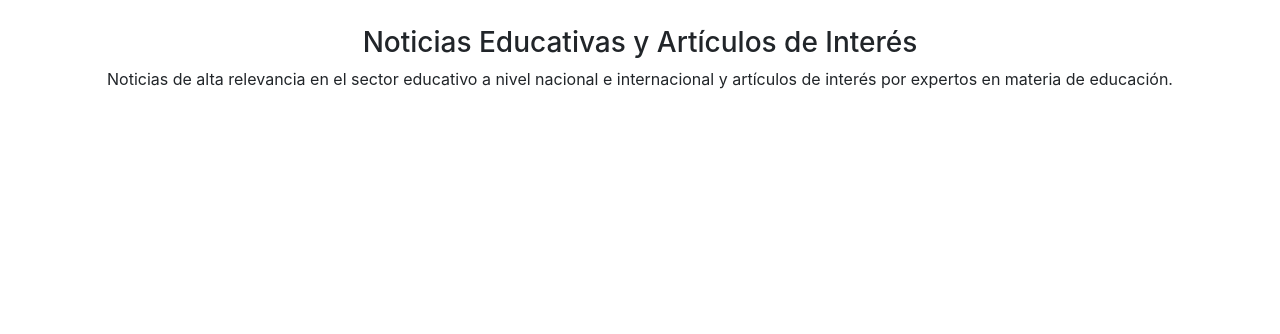
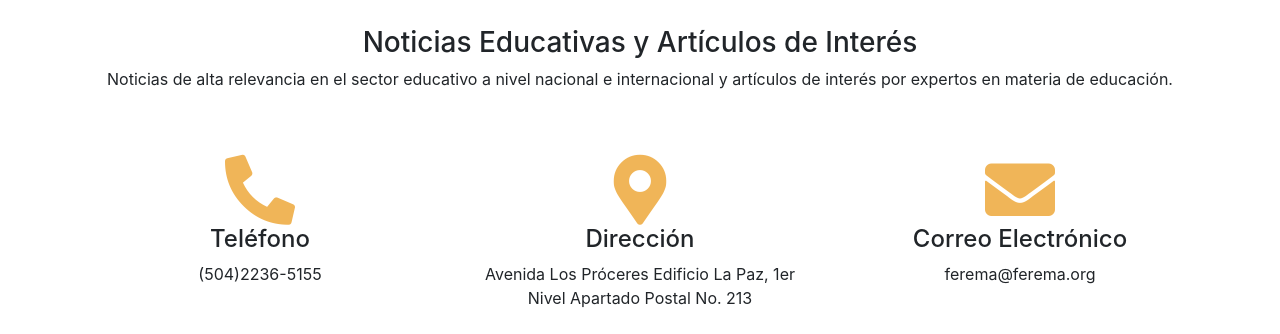
Before and after one commit to valecobs/projectofinalvale, a plain HTML site: page index.html in a window 1280 px wide. Shown: the part 3241-3575 px from the top of the page. Before the commit the page ends 3396 px from the top, so only its background shows below. Drawn offline with nearby package versions, Linux system fonts and the light colour scheme.

Commit message:
front-end ferema

```diff
--- a/index.html
+++ b/index.html
@@ -328,6 +328,31 @@
           </div>
         </div>
       </div>
+      <!-- mensaje de secreteria ejecutiva -->
+      <!-- termina mensaje SE -->
+      <!-- contacto info -->
+      <div class="container mb-4 mt-4">
+        <div class="row text-center">
+          <div class="col ">
+            <i class="fa fa-phone-alt text-primary"></i>
+            <h4>Teléfono</h4>
+            <span>(504)2236-5155</span>
+          </div>
+          <div class="col">
+            <i class="fa fa-map-marker-alt text-primary"></i>
+            <h4>Dirección</h4>
+            <span>Avenida Los Próceres Edificio La Paz, 1er Nivel Apartado Postal No. 213</span>
+          </div>
+          <div class="col">
+            <i class="fa fa-envelope text-primary"></i>
+            <h4>Correo Electrónico</h4>
+            <span>ferema@ferema.org</span>
+          </div>
+        </div>
+      </div>
+      <!-- formulario con google -->
+      <!-- footer -->
+      <!-- derechos de autor -->
     <script>
 $(window).scroll(function () {
     if ($(document).scrollTop() == 0) {
```
